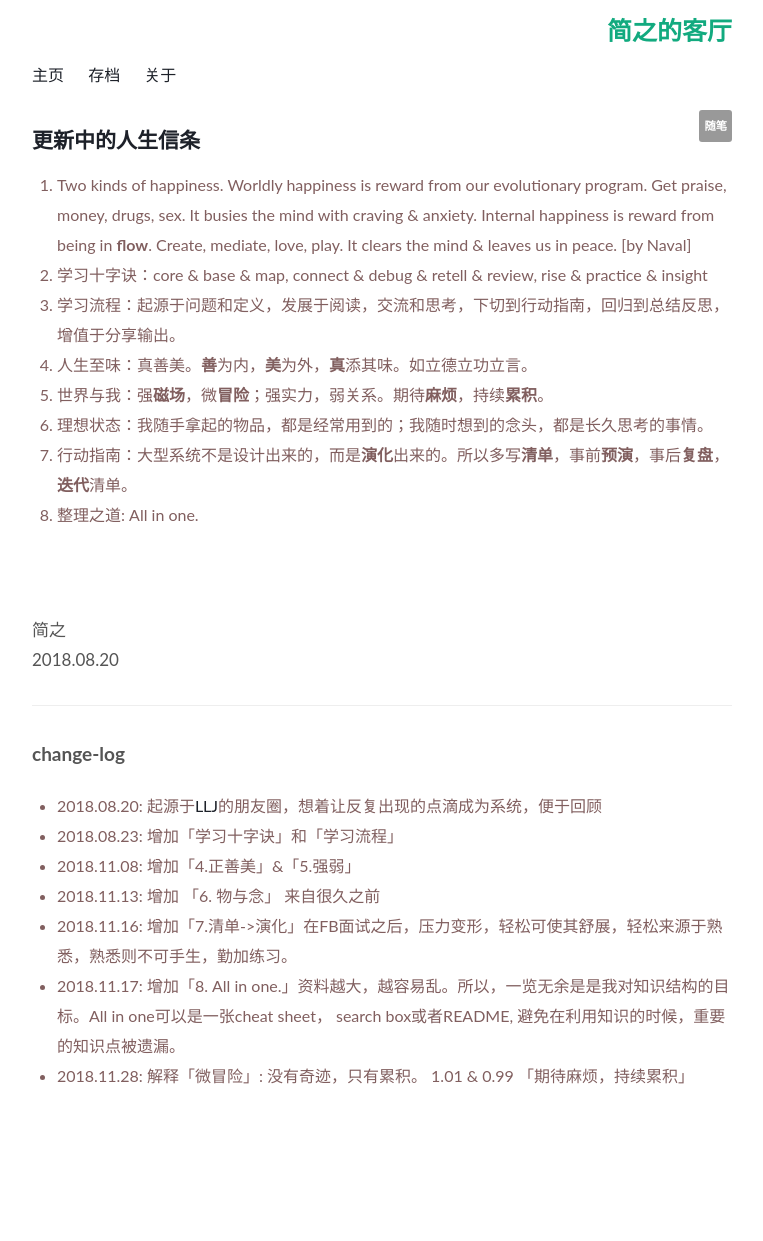
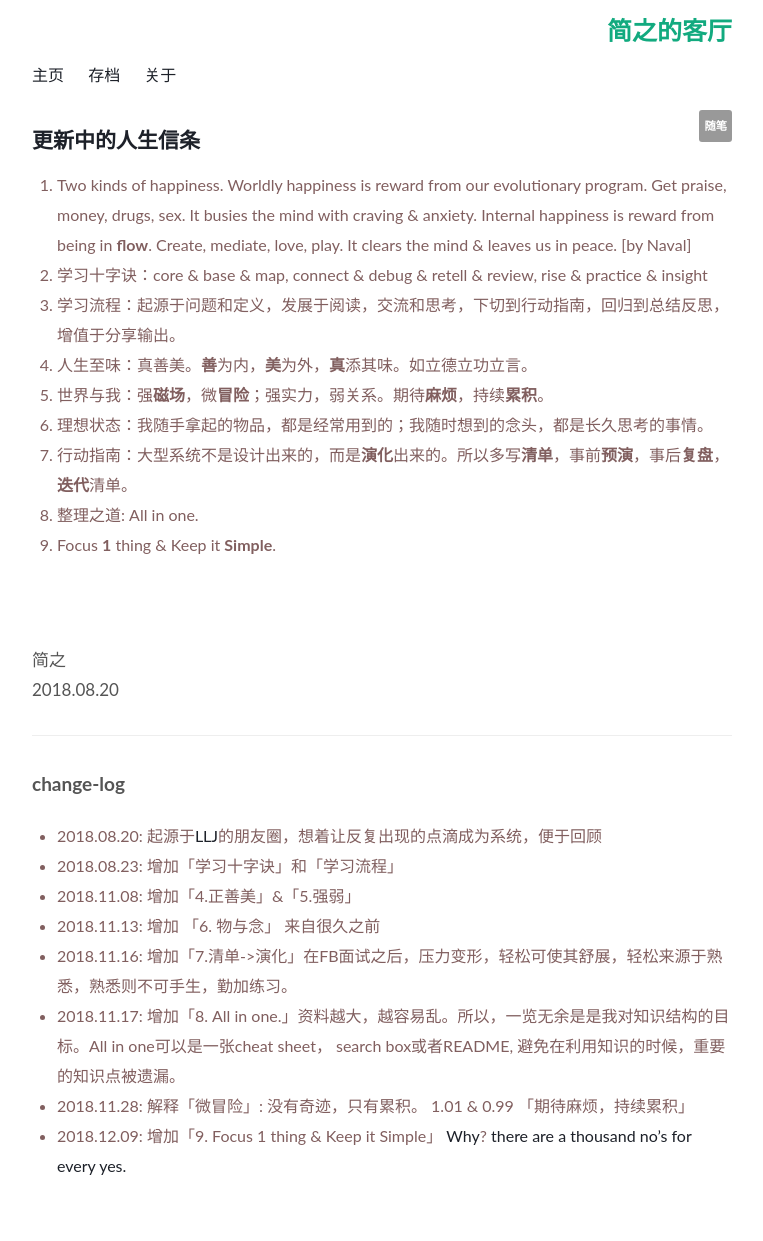
Before and after one commit to WillWang-X/willwang-x.github.io, a Jekyll site: the page built from _posts/2018-10-20-mottos.md, in a window 1280 px wide. Shown: the whole page, without its empty margins (258-1021 px from the left). Built offline with Jekyll 4.4.1, drawn with Linux system fonts in a browser that asks for light colours; before the commit the page ends 1151 px from its top, so only the background shows below that.

Commit message:
update focus 1 thing & keep it simele

```diff
--- a/_posts/2018-10-20-mottos.md
+++ b/_posts/2018-10-20-mottos.md
@@ -18,6 +18,7 @@ published: true
 6. 理想状态：我随手拿起的物品，都是经常用到的；我随时想到的念头，都是长久思考的事情。
 7. 行动指南：大型系统不是设计出来的，而是**演化**出来的。所以多写**清单**，事前**预演**，事后**复盘**，**迭代**清单。
 8. 整理之道: All in one.
+9. Focus **1** thing & Keep it **Simple**.
 
 <br>
 <br>
@@ -35,3 +36,4 @@ published: true
 -  2018.11.16: 增加「7.清单->演化」在FB面试之后，压力变形，轻松可使其舒展，轻松来源于熟悉，熟悉则不可手生，勤加练习。
 -  2018.11.17: 增加「8. All in one.」资料越大，越容易乱。所以，一览无余是是我对知识结构的目标。All in one可以是一张cheat sheet， search box或者README, 避免在利用知识的时候，重要的知识点被遗漏。
 -  2018.11.28: 解释「微冒险」: 没有奇迹，只有累积。 1.01 & 0.99 「期待麻烦，持续累积」
+-  2018.12.09: 增加「9. Focus 1 thing & Keep it Simple」 [Why](https://medium.com/the-mission/the-power-of-doing-only-one-thing-c58c11ddfce4)?  [there are a thousand no's for every yes.](https://www.youtube.com/watch?v=kyQfye4vAQ8)
```
